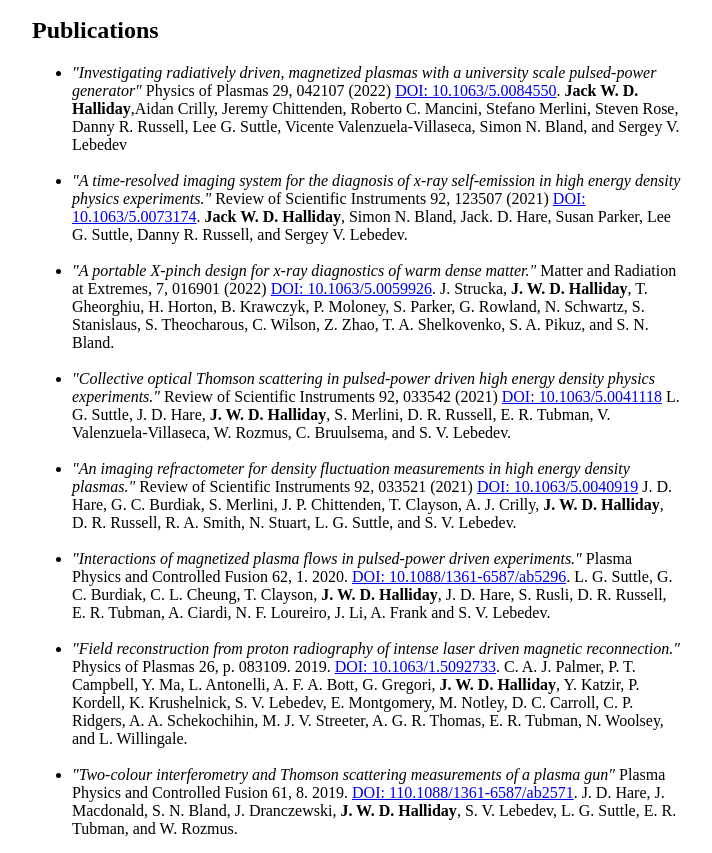
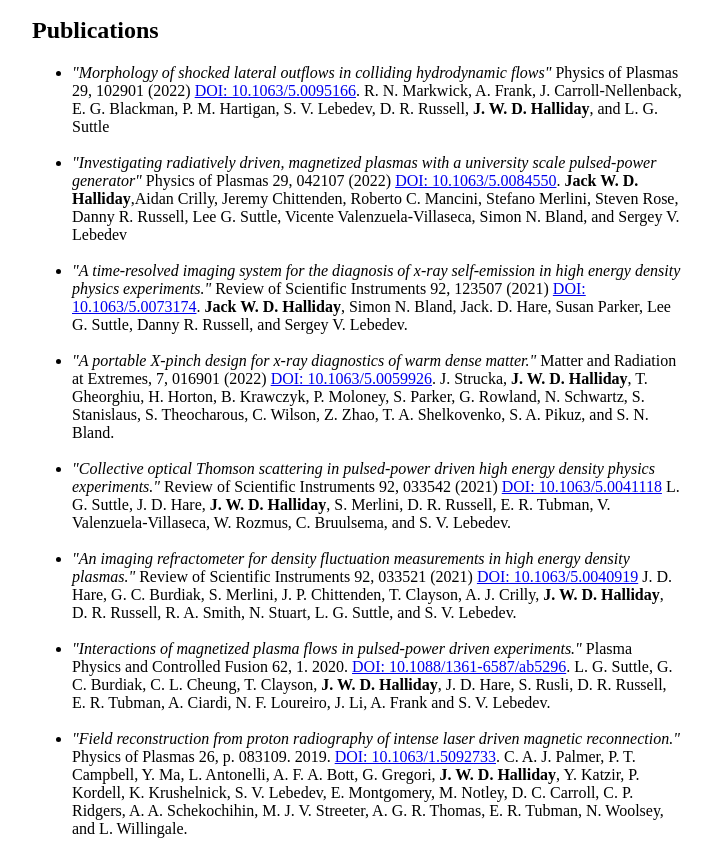
Before and after one commit to jackHalliday/jackHalliday.github.io, a plain HTML site: page index.htm in a window 1280 px wide. Shown: the part 1102-1955 px from the top of the page, without its empty margins (283-995 px from the left). Drawn offline with Linux system fonts and the light colour scheme.

Commit message:
added bobbies paper

```diff
--- a/index.htm
+++ b/index.htm
@@ -59,6 +59,8 @@
 
 		<h2>Publications</h2>
 		<ul>
+        <li><em>"Morphology of shocked lateral outflows in colliding hydrodynamic flows"</em> Physics of Plasmas 29, 102901 (2022) <a href="https://doi.org/10.1063/5.0095166">DOI: 10.1063/5.0095166</a>. R. N. Markwick, A. Frank, J. Carroll-Nellenback, E. G. Blackman, P. M. Hartigan, S. V. Lebedev,  D. R. Russell, <b>J. W. D. Halliday</b>, and L. G. Suttle</li>
+        <br>
         <li><em>"Investigating radiatively driven, magnetized plasmas with a university scale pulsed-power generator"</em> Physics of Plasmas 29, 042107 (2022) <a href=https://doi.org/10.1063/5.0084550>DOI: 10.1063/5.0084550</a>. <b>Jack W. D. Halliday</b>,Aidan Crilly,  Jeremy Chittenden,  Roberto C. Mancini,  Stefano Merlini,  Steven Rose,  Danny R. Russell,  Lee G. Suttle,  Vicente Valenzuela-Villaseca,  Simon N. Bland, and  Sergey V. Lebedev</li>
         <br>
         <li><em>"A time-resolved imaging system for the diagnosis of x-ray self-emission in high energy density physics experiments."</em> Review of Scientific Instruments 92, 123507 (2021) <a href=https://doi.org/10.1063/5.0073174>DOI: 10.1063/5.0073174</a>. <b>Jack W. D. Halliday</b>, Simon N. Bland, Jack. D. Hare, Susan Parker, Lee G. Suttle, Danny R. Russell, and Sergey V. Lebedev.</li>
```
